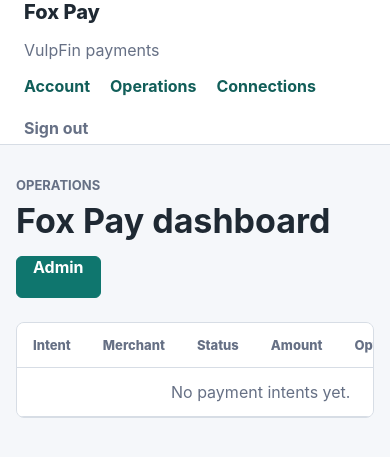
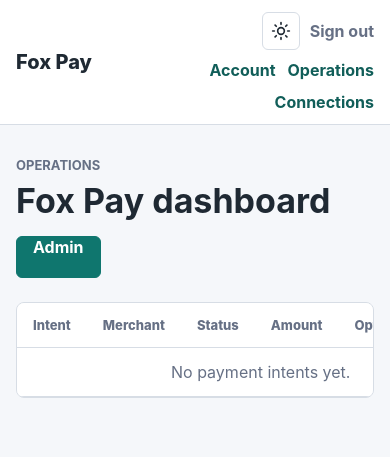
Before and after one commit to VulpFin/FoxPay, a Django app: page /operations/ in a window 390 px wide. Shown: the top 457 px of the page. Run offline with Django 5.2, Linux system fonts and the light colour scheme; the visitor is signed in with stand-in values (Sample User, id 1); data that the repository does not hold is empty.

Commit message:
Add persistent light and dark theme toggle

```diff
--- a/apps/accounts/tests.py
+++ b/apps/accounts/tests.py
@@ -45,6 +45,8 @@ class AccountDashboardTests(TestCase):
         response = self.client.get("/")
         self.assertEqual(response.status_code, 200)
         self.assertContains(response, "Sign in")
+        self.assertContains(response, 'id="theme-toggle"')
+        self.assertContains(response, "foxpay/theme.js")
         self.assertNotContains(response, "My purchase")
 
     def test_scoped_payments_orders_subscriptions_and_methods(self):
--- a/static/foxpay/app.css
+++ b/static/foxpay/app.css
@@ -8,6 +8,32 @@
   --accent: #0f766e;
   --accent-strong: #115e59;
   --coin: #b7791f;
+  --button-ink: #ffffff;
+  --status-bg: #e6fffb;
+  --method-bg: #fff7e6;
+  --state-bg: #dff3ed;
+  --state-ink: #145b4c;
+  --flash-bg: #e9f6f2;
+  --panel-shadow: 0 14px 36px rgba(31, 41, 51, 0.08);
+}
+
+:root[data-theme="dark"] {
+  color-scheme: dark;
+  --ink: #f0f4f1;
+  --muted: #b5c1b9;
+  --line: #405047;
+  --surface: #252b27;
+  --wash: #171b18;
+  --accent: #67d4ae;
+  --accent-strong: #91e8c7;
+  --coin: #f1cd80;
+  --button-ink: #10231a;
+  --status-bg: #244c3d;
+  --method-bg: #493b27;
+  --state-bg: #2b4939;
+  --state-ink: #c3f1d5;
+  --flash-bg: #293d31;
+  --panel-shadow: 0 14px 36px rgba(0, 0, 0, 0.22);
 }
 
 * {
@@ -44,10 +70,16 @@ body {
   color: var(--muted);
 }
 
+.topbar-controls {
+  display: flex;
+  align-items: center;
+  gap: 16px;
+  margin-left: auto;
+}
+
 .topnav {
   display: flex;
   gap: 20px;
-  margin-left: auto;
 }
 
 .topnav a,
@@ -60,6 +92,36 @@ body {
 
 .topbar-logout {
   margin: 0;
+}
+
+.theme-toggle {
+  display: grid;
+  place-items: center;
+  width: 38px;
+  height: 38px;
+  min-height: 38px;
+  padding: 0;
+  border: 1px solid var(--line);
+  background: var(--surface);
+  color: var(--ink);
+}
+
+.theme-toggle:hover {
+  background: var(--wash);
+}
+
+.theme-toggle:focus-visible {
+  outline: 2px solid var(--accent);
+  outline-offset: 2px;
+}
+
+.theme-icon-moon,
+:root[data-theme="dark"] .theme-icon-sun {
+  display: none;
+}
+
+:root[data-theme="dark"] .theme-icon-moon {
+  display: block;
 }
 
 .text-button {
@@ -109,7 +171,7 @@ h1 {
   border: 1px solid var(--line);
   border-radius: 8px;
   background: var(--surface);
-  box-shadow: 0 14px 36px rgba(31, 41, 51, 0.08);
+  box-shadow: var(--panel-shadow);
 }
 
 .actions {
@@ -126,7 +188,7 @@ button,
   border: 1px solid var(--accent);
   border-radius: 6px;
   background: var(--accent);
-  color: white;
+  color: var(--button-ink);
   font: inherit;
   font-weight: 700;
   text-decoration: none;
@@ -134,7 +196,7 @@ button,
 }
 
 button.secondary {
-  background: white;
+  background: var(--surface);
   color: var(--accent-strong);
 }
 
@@ -226,7 +288,7 @@ th {
   min-height: 24px;
   padding: 0 8px;
   border-radius: 999px;
-  background: #e6fffb;
+  background: var(--status-bg);
   color: var(--accent-strong);
   font-size: 12px;
   font-weight: 800;
@@ -234,7 +296,7 @@ th {
 
 .method {
   margin-right: 4px;
-  background: #fff7e6;
+  background: var(--method-bg);
   color: var(--coin);
 }
 
@@ -382,8 +444,8 @@ th {
   display: inline-flex;
   padding: 4px 8px;
   border-radius: 4px;
-  background: #dff3ed;
-  color: #145b4c;
+  background: var(--state-bg);
+  color: var(--state-ink);
   font-size: 12px;
   font-weight: 700;
 }
@@ -415,7 +477,7 @@ th {
 .flash {
   padding: 12px 16px;
   border-left: 3px solid var(--accent);
-  background: #e9f6f2;
+  background: var(--flash-bg);
 }
 
 .method-item {
@@ -425,7 +487,7 @@ th {
   padding: 18px;
   border: 1px solid var(--line);
   border-radius: 6px;
-  background: white;
+  background: var(--surface);
 }
 
 .method-item div,
@@ -478,15 +540,35 @@ th {
     grid-template-columns: 1fr;
   }
 
-  .topbar,
   .dashboard-head {
     align-items: flex-start;
     flex-direction: column;
     justify-content: center;
   }
 
+  .topbar {
+    flex-wrap: wrap;
+    padding: 12px 16px;
+  }
+
+  .product {
+    display: none;
+  }
+
+  .topbar-controls {
+    flex: 1;
+    justify-content: flex-end;
+    flex-wrap: wrap;
+    min-width: 0;
+    gap: 10px;
+  }
+
   .topnav {
-    margin-left: 0;
+    order: 3;
+    flex-basis: 100%;
+    justify-content: flex-end;
+    flex-wrap: wrap;
+    gap: 12px;
   }
 
   .account-heading,
--- /dev/null
+++ b/static/foxpay/theme.js
@@ -0,0 +1,51 @@
+(function () {
+  var key = "foxpay-theme";
+  var media = window.matchMedia ? window.matchMedia("(prefers-color-scheme: dark)") : null;
+  var choice = null;
+
+  try {
+    choice = window.localStorage.getItem(key);
+  } catch (error) {
+    choice = null;
+  }
+  if (choice !== "light" && choice !== "dark") {
+    choice = null;
+  }
+
+  function applyTheme() {
+    var dark = choice ? choice === "dark" : Boolean(media && media.matches);
+    document.documentElement.setAttribute("data-theme", dark ? "dark" : "light");
+    var toggle = document.getElementById("theme-toggle");
+    if (toggle) {
+      toggle.setAttribute("aria-label", dark ? "Theme: dark" : "Theme: light");
+      toggle.setAttribute("aria-pressed", String(dark));
+      toggle.title = dark ? "Dark mode" : "Light mode";
+    }
+  }
+
+  applyTheme();
+  document.addEventListener("DOMContentLoaded", function () {
+    var toggle = document.getElementById("theme-toggle");
+    if (!toggle) {
+      return;
+    }
+    applyTheme();
+    toggle.addEventListener("click", function () {
+      choice = document.documentElement.getAttribute("data-theme") === "dark" ? "light" : "dark";
+      try {
+        window.localStorage.setItem(key, choice);
+      } catch (error) {
+        // The choice still applies for this page when storage is unavailable.
+      }
+      applyTheme();
+    });
+  });
+
+  if (media) {
+    if (media.addEventListener) {
+      media.addEventListener("change", applyTheme);
+    } else if (media.addListener) {
+      media.addListener(applyTheme);
+    }
+  }
+})();
--- a/templates/payments/base.html
+++ b/templates/payments/base.html
@@ -5,20 +5,35 @@
   <meta charset="utf-8">
   <meta name="viewport" content="width=device-width, initial-scale=1">
   <title>{% block title %}Fox Pay{% endblock %}</title>
+  <script src="{% static 'foxpay/theme.js' %}"></script>
   <link rel="stylesheet" href="{% static 'foxpay/app.css' %}">
 </head>
 <body>
   <header class="topbar">
     <a class="brand" href="/">Fox Pay</a>
     <span class="product">VulpFin payments</span>
+    <div class="topbar-controls">
       {% if user.is_authenticated %}
         <nav class="topnav" aria-label="Account">
           <a href="/">Account</a>
           {% if user.is_staff %}<a href="{% url 'payments:dashboard' %}">Operations</a>{% endif %}
           <a href="/connections/">Connections</a>
         </nav>
+      {% endif %}
+      <button type="button" id="theme-toggle" class="theme-toggle" aria-label="Theme: light" aria-pressed="false" title="Light mode">
+        <svg class="theme-icon theme-icon-sun" xmlns="http://www.w3.org/2000/svg" width="20" height="20" viewBox="0 0 24 24" fill="none" stroke="currentColor" stroke-width="2" stroke-linecap="round" stroke-linejoin="round" aria-hidden="true">
+          <circle cx="12" cy="12" r="4" />
+          <path d="M12 2v2" /><path d="M12 20v2" /><path d="m4.93 4.93 1.41 1.41" /><path d="m17.66 17.66 1.41 1.41" />
+          <path d="M2 12h2" /><path d="M20 12h2" /><path d="m6.34 17.66-1.41 1.41" /><path d="m19.07 4.93-1.41 1.41" />
+        </svg>
+        <svg class="theme-icon theme-icon-moon" xmlns="http://www.w3.org/2000/svg" width="20" height="20" viewBox="0 0 24 24" fill="none" stroke="currentColor" stroke-width="2" stroke-linecap="round" stroke-linejoin="round" aria-hidden="true">
+          <path d="M20.985 12.486a9 9 0 1 1-9.473-9.472c.405-.022.617.46.402.803a6 6 0 0 0 8.268 8.268c.344-.215.825-.004.803.401" />
+        </svg>
+      </button>
+      {% if user.is_authenticated %}
         <form method="post" action="{% url 'tg11_auth:logout' %}" class="topbar-logout">{% csrf_token %}<button type="submit" class="text-button">Sign out</button></form>
       {% endif %}
+    </div>
   </header>
   <main class="shell">
     {% if messages %}<div class="flash-stack" role="status">{% for message in messages %}<p class="flash">{{ message }}</p>{% endfor %}</div>{% endif %}
```
Lines whose indentation alone changed are shown as unchanged.
